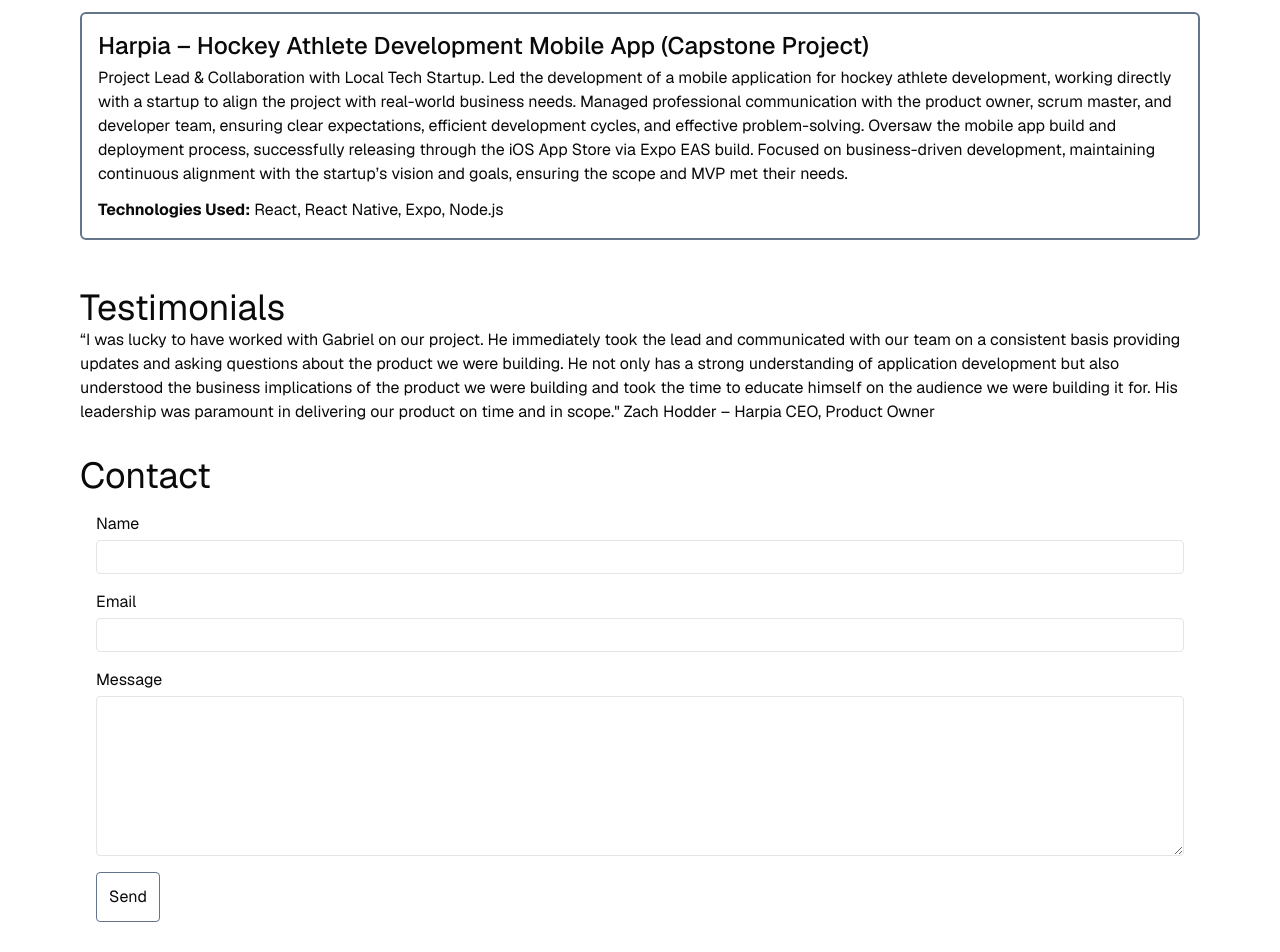
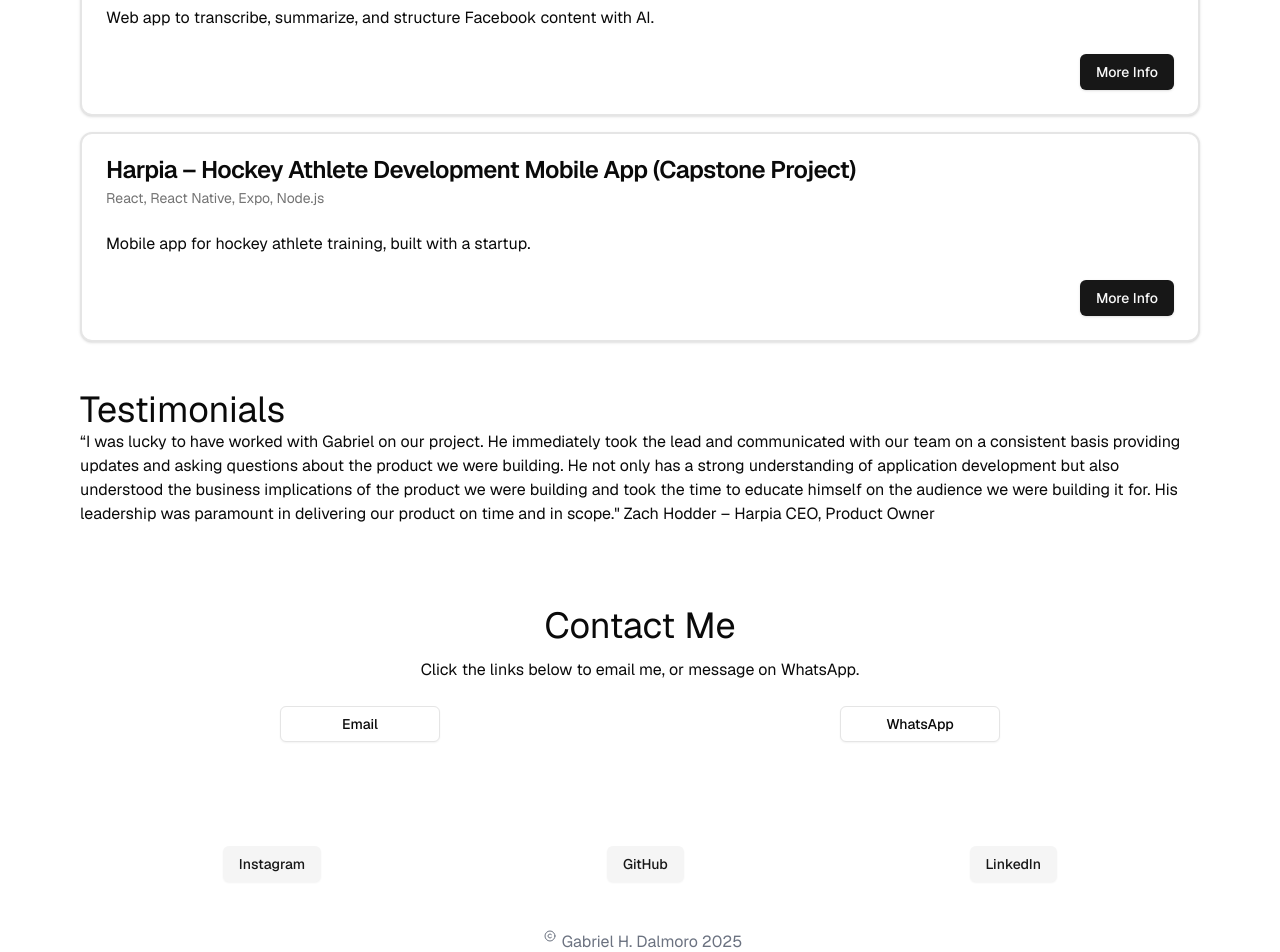
Before and after one commit to Gabriel-Dalmoro/my-website, a Next.js app: page / in a window 1280 px wide. Shown: the part 1300-2252 px from the top of the page. Built offline with nearby package versions, Linux system fonts and the light colour scheme.

Commit message:
add email and whatsapp links; further styling

```diff
--- a/app/page.tsx
+++ b/app/page.tsx
@@ -7,6 +7,18 @@
   SelectTrigger,
   SelectValue,
 } from "@/components/ui/select";
+import {
+  Card,
+  CardContent,
+  CardDescription,
+  CardFooter,
+  CardHeader,
+  CardTitle,
+} from "@/components/ui/card";
+import { Button } from "@/components/ui/button";
+import { buttonVariants } from "@/components/ui/button";
+import Link from "next/link";
+import { Copyright } from "lucide-react";
 
 export default function Home() {
   const content = textContent;
@@ -20,12 +32,12 @@
         </section>
 
         <section>
-          <h1 className="text-4xl">About Me</h1>
+          <h1 className="text-4xl">{content.english.aboutTitle}</h1>
           <p>{content.english.about}</p>
         </section>
 
         <section>
-          <h1 className="text-4xl">Resume</h1>
+          <h1 className="text-4xl">{content.english.resumeTitle}</h1>
           <p>{content.english.resume}</p>
 
           <Select>
@@ -45,49 +57,92 @@
             </SelectContent>
           </Select>
         </section>
+
         <section>
-          <h1 className="mb-2 text-4xl">Projects</h1>
+          <h1 className="mb-2 text-4xl">{content.english.projectsTitle}</h1>
           {content.english.projects.map((project) => (
-            <div
-              key={project.id}
-              className="mb-4 rounded-md border-2 border-slate-500 p-4"
-            >
-              <h3 className="mb-1 text-2xl font-medium">{project.title}</h3>
-              <p className="mb-3">{project.description}</p>
-              <p>
-                <strong>Technologies Used:</strong> {project.technologies}
-              </p>
-            </div>
+            <Card className="mb-4" key={project.id}>
+              <CardHeader>
+                <CardTitle>{project.title}</CardTitle>
+                <CardDescription>{project.technologies}</CardDescription>
+              </CardHeader>
+              <CardContent>
+                <p>{project.summary}</p>
+              </CardContent>
+              <CardFooter className="justify-end">
+                <Button>More Info</Button>
+              </CardFooter>
+            </Card>
           ))}
         </section>
 
         <section>
-          <h1 className="text-4xl">Testimonials</h1>
+          <h1 className="text-4xl">{content.english.testimonialsTitle}</h1>
           <p>{content.english.testimonials}</p>
         </section>
 
-        <section>
-          <h1 className="text-4xl">Contact</h1>
-          <ContactForm />
+        <section className="mt-12">
+          <h1 className="mb-3 text-center text-4xl">
+            {content.english.contactTitle}
+          </h1>
+          <p className="mb-6 text-center">{content.english.contactText}</p>
+          <div className="flex justify-around">
+            <Link
+              href="mailto:ghdalmoro@gmail.com"
+              className={buttonVariants({
+                variant: "outline",
+                className: "w-40",
+              })}
+            >
+              Email
+            </Link>
+            <Link
+              target="_blank"
+              href="https://wa.me/14039732848"
+              className={buttonVariants({
+                variant: "outline",
+                className: "w-40",
+              })}
+            >
+              WhatsApp
+            </Link>
+          </div>
         </section>
       </main>
 
       <footer className="mt-10">
         <div className="flex justify-around">
-          <div className="m-2 rounded border border-slate-500 p-2">
-            <a href="https://facebook.com">facebook</a>
-          </div>
-          <div className="m-2 rounded border border-slate-500 p-2">
-            <a href="https://instagram.com">instagram</a>
-          </div>
-
-          <div className="m-2 rounded border border-slate-500 p-2">
-            <a href="https://github.com">github</a>
-          </div>
-
-          <div className="m-2 rounded border border-slate-500 p-2">
-            <a href="https://linkedin.com">linkedin</a>
-          </div>
+          <Link
+            href="https://www.instagram.com/gabriel.dalmoro/"
+            className={buttonVariants({
+              variant: "secondary",
+              className: "",
+            })}
+          >
+            Instagram
+          </Link>
+          <Link
+            href="https://github.com/Gabriel-Dalmoro"
+            className={buttonVariants({
+              variant: "secondary",
+              className: "",
+            })}
+          >
+            GitHub
+          </Link>
+          <Link
+            href="https://www.linkedin.com/in/gabrieldalmoro/"
+            className={buttonVariants({
+              variant: "secondary",
+              className: "",
+            })}
+          >
+            LinkedIn
+          </Link>
+        </div>
+        <div className="mt-12 flex justify-center">
+          <Copyright className="h-3 text-gray-500" />
+          <p className="text-gray-500">Gabriel H. Dalmoro 2025</p>
         </div>
       </footer>
     </div>
--- /dev/null
+++ b/components/ui/button.tsx
@@ -0,0 +1,57 @@
+import * as React from "react"
+import { Slot } from "@radix-ui/react-slot"
+import { cva, type VariantProps } from "class-variance-authority"
+
+import { cn } from "@/lib/utils"
+
+const buttonVariants = cva(
+  "inline-flex items-center justify-center gap-2 whitespace-nowrap rounded-md text-sm font-medium transition-colors focus-visible:outline-none focus-visible:ring-1 focus-visible:ring-ring disabled:pointer-events-none disabled:opacity-50 [&_svg]:pointer-events-none [&_svg]:size-4 [&_svg]:shrink-0",
+  {
+    variants: {
+      variant: {
+        default:
+          "bg-primary text-primary-foreground shadow hover:bg-primary/90",
+        destructive:
+          "bg-destructive text-destructive-foreground shadow-sm hover:bg-destructive/90",
+        outline:
+          "border border-input bg-background shadow-sm hover:bg-accent hover:text-accent-foreground",
+        secondary:
+          "bg-secondary text-secondary-foreground shadow-sm hover:bg-secondary/80",
+        ghost: "hover:bg-accent hover:text-accent-foreground",
+        link: "text-primary underline-offset-4 hover:underline",
+      },
+      size: {
+        default: "h-9 px-4 py-2",
+        sm: "h-8 rounded-md px-3 text-xs",
+        lg: "h-10 rounded-md px-8",
+        icon: "h-9 w-9",
+      },
+    },
+    defaultVariants: {
+      variant: "default",
+      size: "default",
+    },
+  }
+)
+
+export interface ButtonProps
+  extends React.ButtonHTMLAttributes<HTMLButtonElement>,
+    VariantProps<typeof buttonVariants> {
+  asChild?: boolean
+}
+
+const Button = React.forwardRef<HTMLButtonElement, ButtonProps>(
+  ({ className, variant, size, asChild = false, ...props }, ref) => {
+    const Comp = asChild ? Slot : "button"
+    return (
+      <Comp
+        className={cn(buttonVariants({ variant, size, className }))}
+        ref={ref}
+        {...props}
+      />
+    )
+  }
+)
+Button.displayName = "Button"
+
+export { Button, buttonVariants }
--- /dev/null
+++ b/components/ui/card.tsx
@@ -0,0 +1,86 @@
+import * as React from "react";
+
+import { cn } from "@/lib/utils";
+
+const Card = React.forwardRef<
+  HTMLDivElement,
+  React.HTMLAttributes<HTMLDivElement>
+>(({ className, ...props }, ref) => (
+  <div
+    ref={ref}
+    className={cn(
+      "bg-card text-card-foreground rounded-xl border-2 shadow",
+      className,
+    )}
+    {...props}
+  />
+));
+Card.displayName = "Card";
+
+const CardHeader = React.forwardRef<
+  HTMLDivElement,
+  React.HTMLAttributes<HTMLDivElement>
+>(({ className, ...props }, ref) => (
+  <div
+    ref={ref}
+    className={cn("flex flex-col space-y-1.5 p-6", className)}
+    {...props}
+  />
+));
+CardHeader.displayName = "CardHeader";
+
+const CardTitle = React.forwardRef<
+  HTMLDivElement,
+  React.HTMLAttributes<HTMLDivElement>
+>(({ className, ...props }, ref) => (
+  <div
+    ref={ref}
+    className={cn(
+      "text-2xl font-semibold leading-none tracking-tight",
+      className,
+    )}
+    {...props}
+  />
+));
+CardTitle.displayName = "CardTitle";
+
+const CardDescription = React.forwardRef<
+  HTMLDivElement,
+  React.HTMLAttributes<HTMLDivElement>
+>(({ className, ...props }, ref) => (
+  <div
+    ref={ref}
+    className={cn("text-muted-foreground text-sm", className)}
+    {...props}
+  />
+));
+CardDescription.displayName = "CardDescription";
+
+const CardContent = React.forwardRef<
+  HTMLDivElement,
+  React.HTMLAttributes<HTMLDivElement>
+>(({ className, ...props }, ref) => (
+  <div ref={ref} className={cn("p-6 pt-0", className)} {...props} />
+));
+CardContent.displayName = "CardContent";
+
+const CardFooter = React.forwardRef<
+  HTMLDivElement,
+  React.HTMLAttributes<HTMLDivElement>
+>(({ className, ...props }, ref) => (
+  <div
+    ref={ref}
+    className={cn("flex items-center p-6 pt-0", className)}
+    {...props}
+  />
+));
+CardFooter.displayName = "CardFooter";
+
+export {
+  Card,
+  CardHeader,
+  CardFooter,
+  CardTitle,
+  CardDescription,
+  CardContent,
+};
--- a/lib/content.ts
+++ b/lib/content.ts
@@ -2,13 +2,18 @@
   english: {
     languages: ["English", "Portuguese", "Spanish"],
     bio: "An innovative and adaptable developer, I blend a passion for tech advancement with a creative vision for design and collaborative excellence.",
+    aboutTitle: "About Me",
     about:
       "I am a dedicated developer with a passion for continuous learning and a creative eye for design, driving innovation in technology. My adaptability and commitment to meaningful collaboration contribute to my pursuit of crafting impactful solutions and forming strong professional relationships.",
+    resumeTitle: "Resume",
     resume:
       "Click below to download my resume in either English, Portuguese or Spanish:",
+    projectsTitle: "Projects",
     projects: [
       {
         title: "Ski Boot App",
+        summary:
+          "Web app for custom ski boot fitting using 3D foot scanning and visualization.",
         description:
           "Developed a robust web application for custom ski boot fitting using 3D foot scanning technology. Engineered a user-friendly profile interface and managed the backend to support thousands of customers. Designed an innovative boot card feature showcasing 3D scanned feet using Three.js visualization.",
         technologies: "Python, Django, PostgreSQL, Three.js",
@@ -17,6 +22,8 @@
       },
       {
         title: "Internal Text-to-SQL Generator App",
+        summary:
+          "AI-powered tool that translates natural language into SQL queries.",
         description:
           "Rapidly ideated and deployed a functional AI-powered internal tool that converts natural language to SQL queries, executes them, and returns results. Orchestrated a multi-step AI process and ensured the app's design adhered to brand guidelines.",
         technologies: "Flask, OpenAI API Integration, React",
@@ -25,6 +32,8 @@
       },
       {
         title: "Internal AI Assistant App",
+        summary:
+          "Frontend for an AI assistant similar to ChatGPT, focused on UI/UX.",
         description:
           "Led the front-end design and development of an internal AI assistant, akin to ChatGPT, focusing on user interface and experience. Utilized TailwindCSS to achieve a balance between the app’s functionality and the company’s brand identity.",
         technologies: "Golang, OpenAI API, TailwindCSS",
@@ -33,6 +42,8 @@
       },
       {
         title: "Facebook AI Parse App",
+        summary:
+          "Web app to transcribe, summarize, and structure Facebook content with AI.",
         description:
           "Designed and implemented a web application to transcribe and summarize Facebook content, enhancing readability and structure of posts and comments. Developed backend logic using Express.js, incorporating OpenAI API for natural language processing to format text, filter comments, and generate concise summaries. Crafted a responsive frontend with React, integrating features like conditional rendering, a loading indicator, and session storage for data persistence and user convenience. Employed Tailwind CSS for a modern and user-friendly UI/UX design, focusing on intuitive navigation and seamless user interaction.",
         technologies: "React, Express.js, Tailwind CSS, OpenAI API, Node.js",
@@ -42,6 +53,8 @@
       {
         title:
           "Harpia – Hockey Athlete Development Mobile App (Capstone Project)",
+        summary:
+          "Mobile app for hockey athlete training, built with a startup.",
         description:
           "Project Lead & Collaboration with Local Tech Startup. Led the development of a mobile application for hockey athlete development, working directly with a startup to align the project with real-world business needs. Managed professional communication with the product owner, scrum master, and developer team, ensuring clear expectations, efficient development cycles, and effective problem-solving. Oversaw the mobile app build and deployment process, successfully releasing through the iOS App Store via Expo EAS build. Focused on business-driven development, maintaining continuous alignment with the startup’s vision and goals, ensuring the scope and MVP met their needs. ",
         technologies: "React, React Native, Expo, Node.js",
@@ -49,8 +62,11 @@
         id: 4,
       },
     ],
+    testimonialsTitle: "Testimonials",
     testimonials: `“I was lucky to have worked with Gabriel on our project. He immediately took the lead and communicated with our team on a consistent basis providing updates and asking questions about the product we were building. He not only has a strong understanding of application development but also understood the business implications of the product we were building and took the time to educate himself on the audience we were building it for. His leadership was paramount in delivering our product on time and in scope."
     Zach Hodder – Harpia CEO, Product Owner`,
+    contactTitle: "Contact Me",
+    contactText: "Click the links below to email me, or message on WhatsApp.",
     // technologies: [],
   },
   portuguese: {
--- a/package.json
+++ b/package.json
@@ -10,6 +10,7 @@
   },
   "dependencies": {
     "@radix-ui/react-select": "^2.1.6",
+    "@radix-ui/react-slot": "^1.1.2",
     "class-variance-authority": "^0.7.1",
     "clsx": "^2.1.1",
     "lucide-react": "^0.475.0",
```
Also changed, not shown: 1 other file (tests, documents, lock files or other folders).
